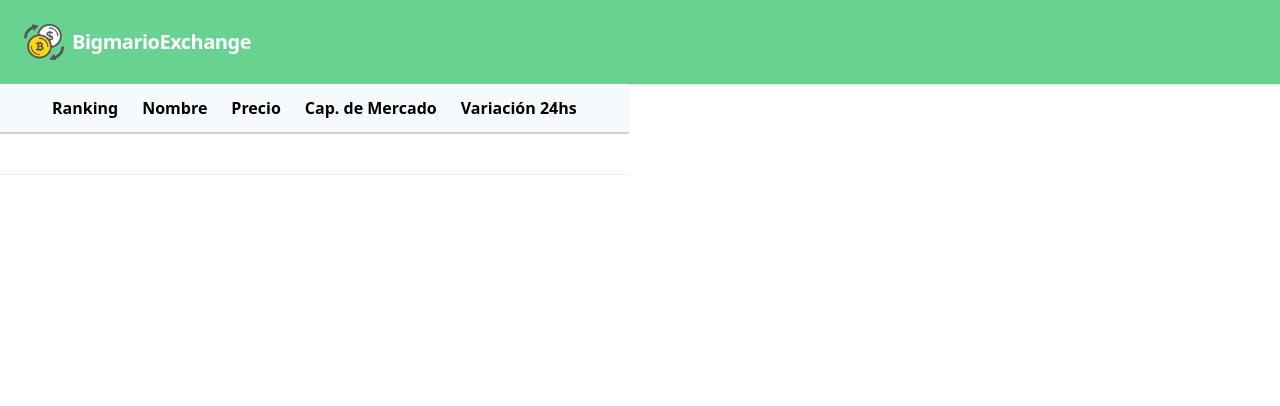
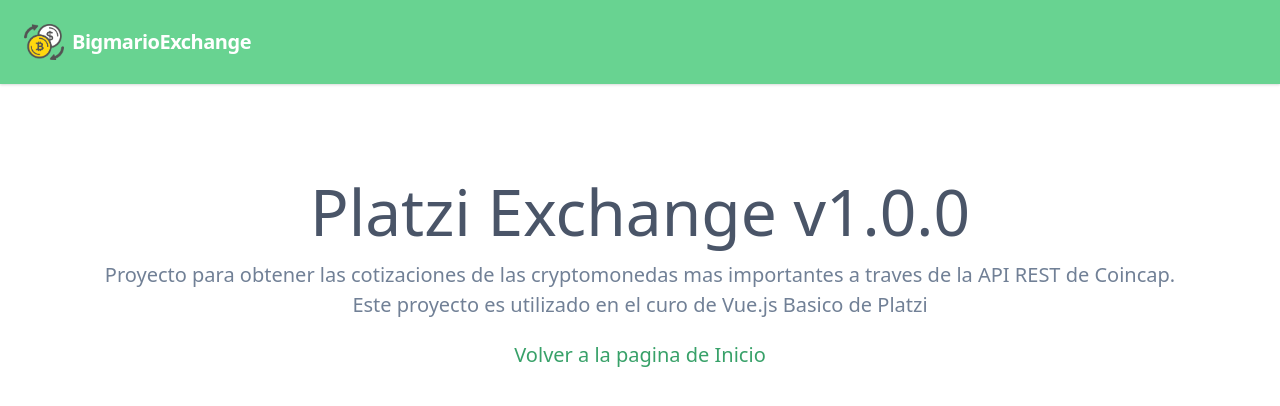
Before and after one commit to bigmario/bigmario-exchange, a Vue app: page /about in a window 1280 px wide. Shown: the top 406 px of the page. Built offline with nearby package versions, Linux system fonts and the light colour scheme.

Commit message:
Vue router

```diff
--- a/package.json
+++ b/package.json
@@ -10,7 +10,8 @@
   "dependencies": {
     "core-js": "^3.8.3",
     "tailwindcss": "^1.1.2",
-    "vue": "^2.6.14"
+    "vue": "^2.6.14",
+    "vue-router": "^3.5.3"
   },
   "devDependencies": {
     "@babel/core": "^7.12.16",
--- a/src/App.vue
+++ b/src/App.vue
@@ -1,17 +1,16 @@
 <template>
   <main>
     <px-header />
-    <px-assets-table />
+    <router-view class="container px-5 sm:px-20 py-20 flex justify-center" />
   </main>
 </template>
 
 <script>
 import PxHeader from "@/components/PxHeader.vue";
-import PxAssetsTable from "@/components/PxAssetsTable.vue";
 
 export default {
   name: "App",
-  components: { PxHeader, PxAssetsTable },
+  components: { PxHeader },
 };
 </script>
 
--- a/src/main.js
+++ b/src/main.js
@@ -2,8 +2,11 @@
 import App from './App.vue'
 import '@/assets/css/tailwind.css'
 
+import router from '@/router'
+
 Vue.config.productionTip = false
 
 new Vue({
+  router,
   render: h => h(App),
 }).$mount('#app')
--- /dev/null
+++ b/src/router.js
@@ -0,0 +1,31 @@
+import Vue from 'vue'
+import Router from 'vue-router'
+
+import HomePage from '@/views/HomePage'
+import AboutPage from '@/views/AboutPage'
+import ErrorPage from '@/views/ErrorPage'
+
+Vue.use(Router)
+
+
+export default new Router({
+    mode: 'history',
+    routes: [
+        {
+            path: '/',
+            name: 'home_page',
+            component: HomePage
+        },
+        {
+            path: '/about',
+            name: 'about_page',
+            component: AboutPage
+        },
+        {
+            path: '*',
+            name: 'Error_page',
+            component: ErrorPage
+        },
+
+    ]
+})
--- /dev/null
+++ b/src/views/AboutPage.vue
@@ -0,0 +1,15 @@
+<template>
+  <div class="flex-col items-center">
+    <h1 class="text-gray-700 text-6xl">Platzi Exchange v1.0.0</h1>
+    <p class="text-gray-600 text-xl text-center">
+      Proyecto para obtener las cotizaciones de las cryptomonedas mas
+      importantes a traves de la API REST de Coincap.
+      <br />Este proyecto es utilizado en el curo de Vue.js Basico de Platzi
+    </p>
+
+    <router-link
+      to="/"
+      class="mt-5 text-xl text-green-600 hover:underline"
+    >Volver a la pagina de Inicio</router-link>
+  </div>
+</template>
--- /dev/null
+++ b/src/views/ErrorPage.vue
@@ -0,0 +1,9 @@
+<template>
+  <div class="flex-col items-center">
+    <h1 class="text-gray-700 text-6xl uppercase">error</h1>
+    <router-link
+      class="mt-5 text-xl text-green-600 hover:underline"
+      to="/"
+    >Volver a la página de Inicio</router-link>
+  </div>
+</template>
--- /dev/null
+++ b/src/views/HomePage.vue
@@ -0,0 +1,14 @@
+<template>
+  <div>
+    <px-assets-table />
+  </div>
+</template>
+
+<script>
+import PxAssetsTable from "@/components/PxAssetsTable.vue";
+
+export default {
+  name: "home_page",
+  components: { PxAssetsTable },
+};
+</script>
```
Also changed, not shown: 1 other file (tests, documents, lock files or other folders).
